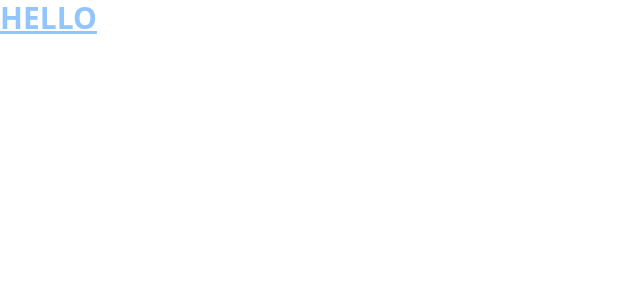
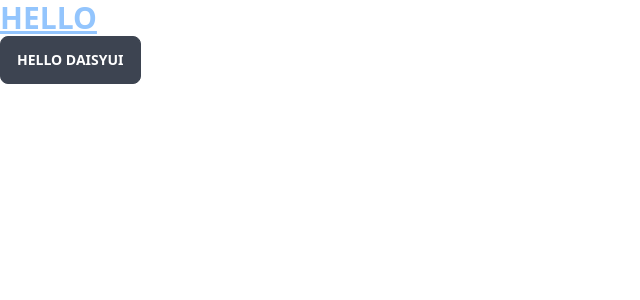
Before and after one commit to chazzlee/quick-invoice, a Next.js app: page / in a window 1280 px wide. Shown: the top 300 px of the page, without its empty margins (0-640 px from the left). Built offline with nearby package versions, Linux system fonts and the light colour scheme.

Commit message:
install daisyui

```diff
--- a/package.json
+++ b/package.json
@@ -13,6 +13,7 @@
     "@types/node": "18.14.0",
     "@types/react": "18.0.28",
     "@types/react-dom": "18.0.11",
+    "daisyui": "^2.50.2",
     "eslint": "8.34.0",
     "eslint-config-next": "13.1.6",
     "next": "13.1.6",
--- a/src/pages/index.tsx
+++ b/src/pages/index.tsx
@@ -14,6 +14,7 @@
       </Head>
       <main>
         <h1 className="text-3xl font-bold underline text-blue-300">HELLO</h1>
+        <button className="btn">Hello daisyUI</button>
       </main>
     </>
   );
--- a/tailwind.config.js
+++ b/tailwind.config.js
@@ -4,5 +4,5 @@
   theme: {
     extend: {},
   },
-  plugins: [],
+  plugins: [require("daisyui")],
 };
```
Also changed, not shown: 1 other file (tests, documents, lock files or other folders).
